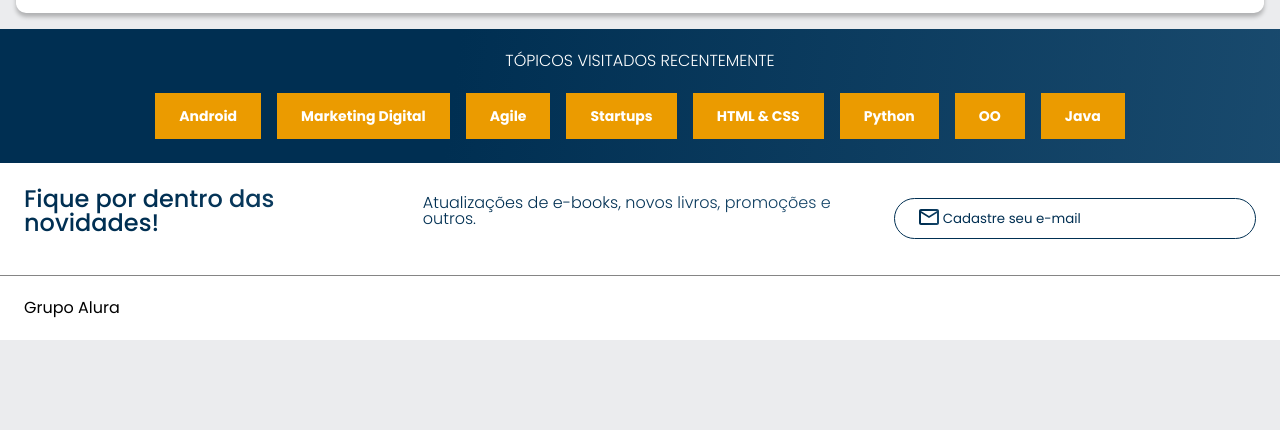
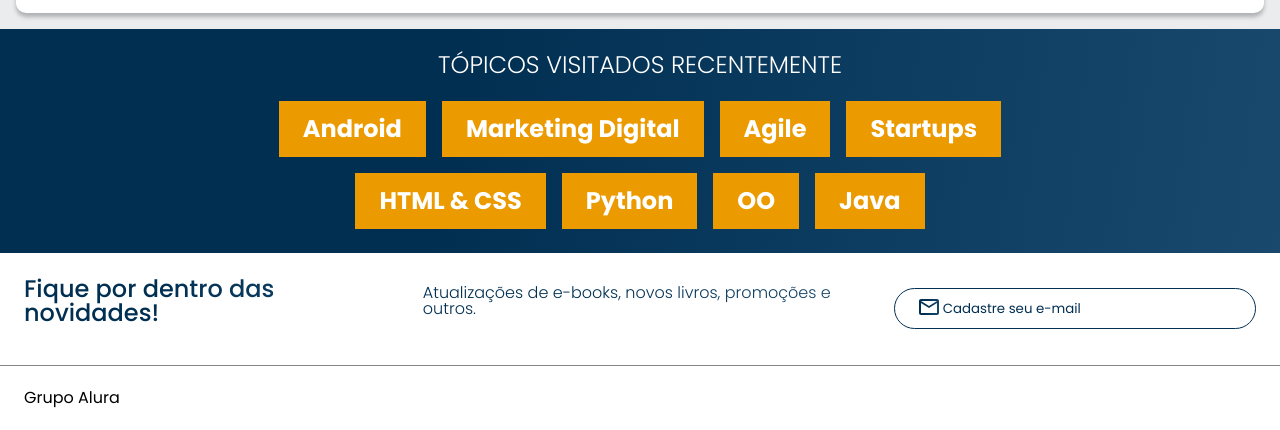
Before and after one commit to Epiled/alura-books, a website: page index.html in a window 1280 px wide. Shown: the part 2282-2712 px from the top of the page. Before the commit the page ends 2622 px from the top, so only its background shows below. Drawn offline with nearby package versions, Linux system fonts and the light colour scheme.

Commit message:
Queries Topicos

```diff
--- a/assets/css/topicos.css
+++ b/assets/css/topicos.css
@@ -1,6 +1,6 @@
 .topicos {
   background: var(--azul-degrade);
-  padding: 2.4rem 0;
+  padding: 2.4rem 1rem;
   text-align: center;
 }
 
@@ -27,3 +27,15 @@
   padding: 1.6rem 2.4rem;
   display: inline-block;
 }
+
+@media screen and (min-width: 1024px) {
+  .topicos_titulo, .topicos_link {
+    font-size: 2.4rem;
+  }
+
+  .topicos_lista {
+    width: 70%;
+    margin: 0 auto;
+  }
+
+}
```
